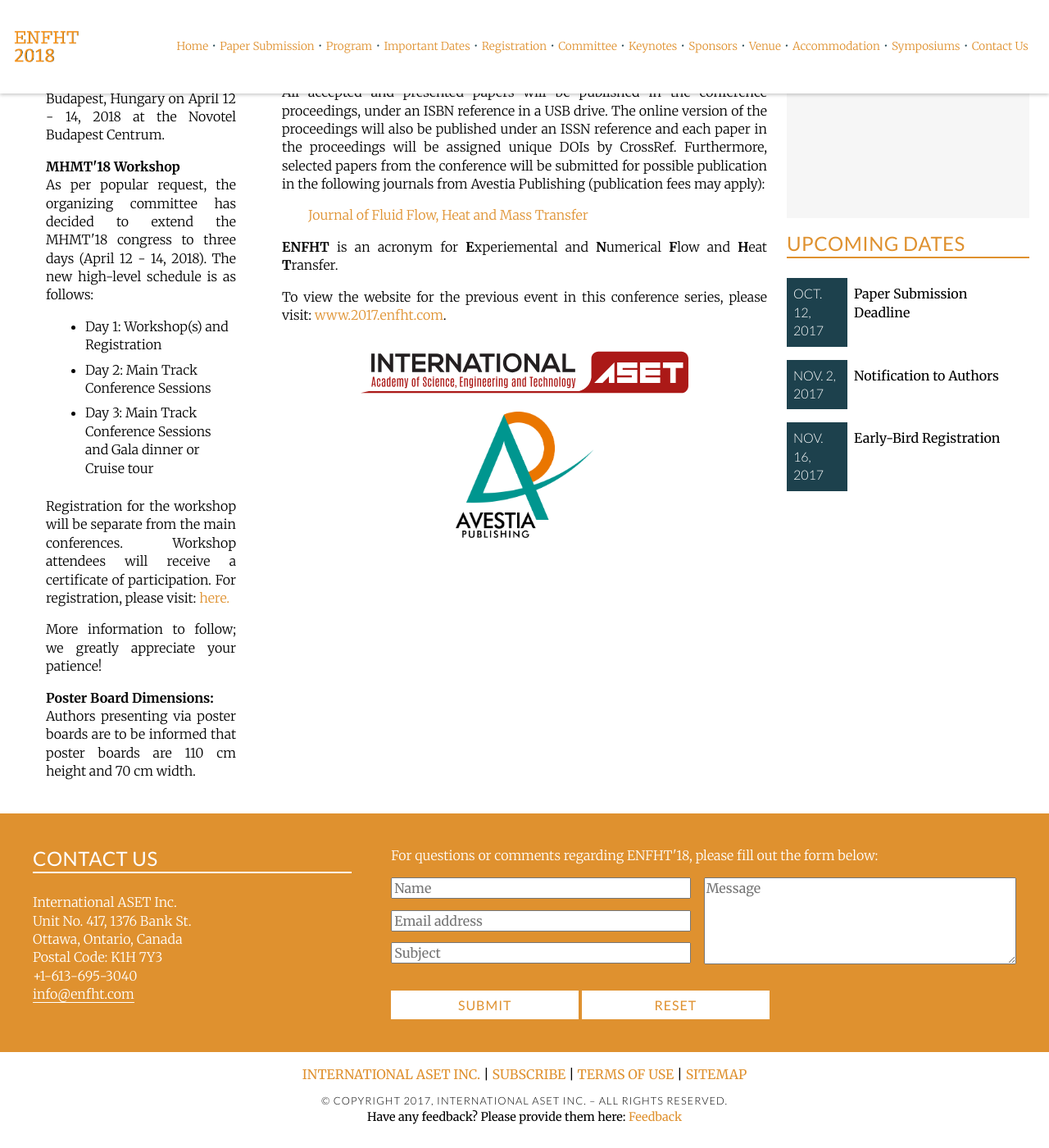
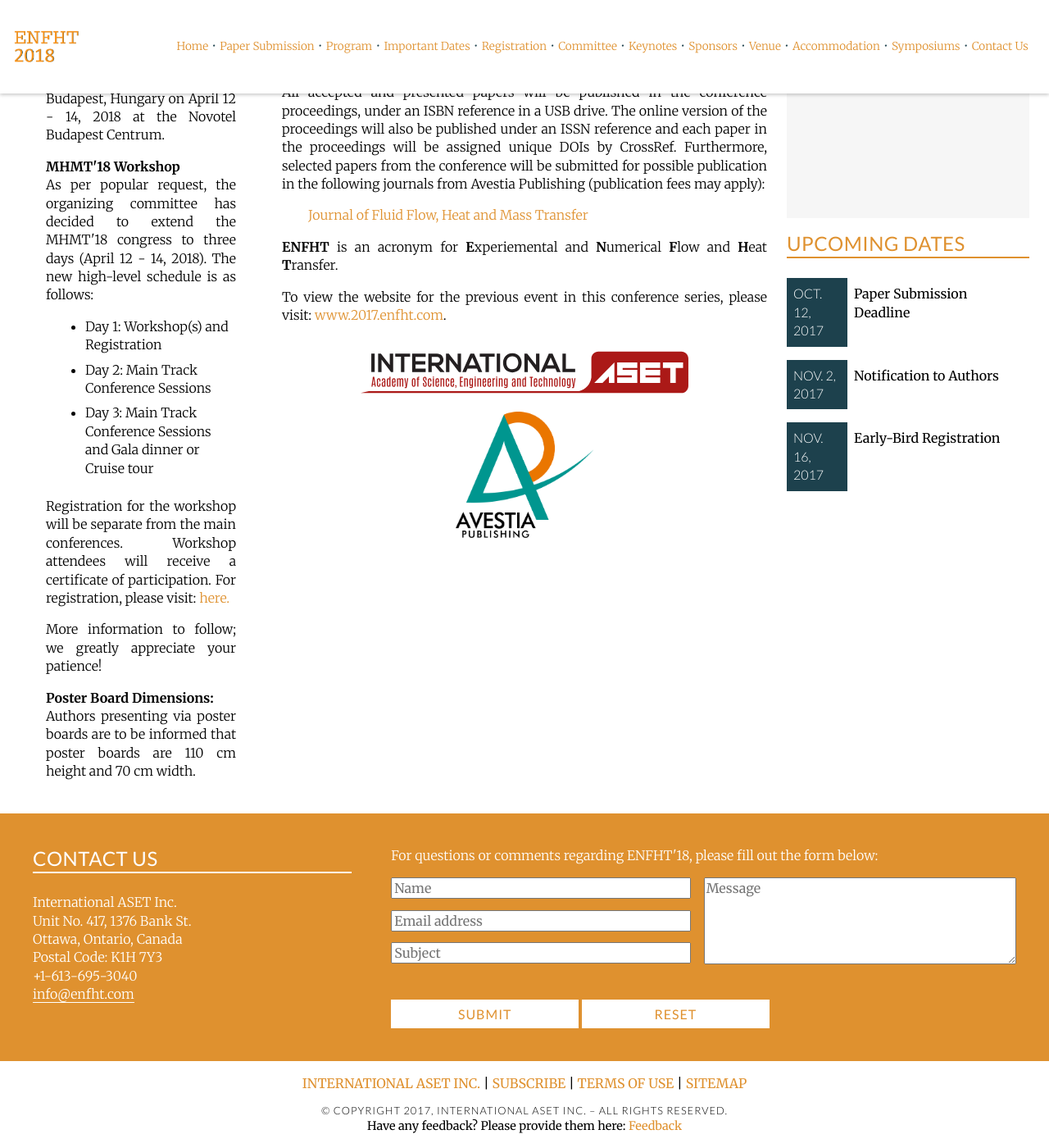
Before and after one commit to intaset/enfht, a Jekyll site: the page built from index.html, in a window 1280 px wide and 1400 px high, scrolled down 625 px. Shown: the whole window at 82% size. Built offline with Jekyll 4.4.1, drawn with Linux system fonts in a browser that asks for light colours; nearby versions of some CDN libraries; Markdown is read by kramdown in place of the engine named in the settings; comment, search, counter and statistics services are not loaded.

Commit message:
fixed contact form layout

```diff
--- a/_includes/css/general.css
+++ b/_includes/css/general.css
@@ -1027,6 +1027,10 @@ right: 180px;
 	.mob-link {
   font-size: inherit;
 }
+.left {
+     margin-right: 2%;
+	 padding-bottom: 12px;
+}
 
 nav#slide-menu {
 right: -192px;
```
Also changed, not shown: 1 other file.
